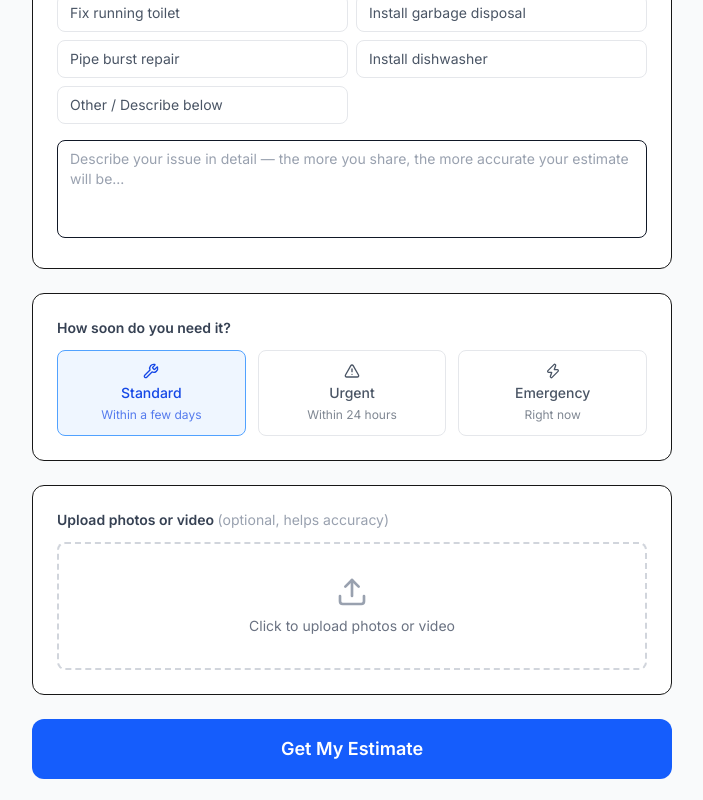
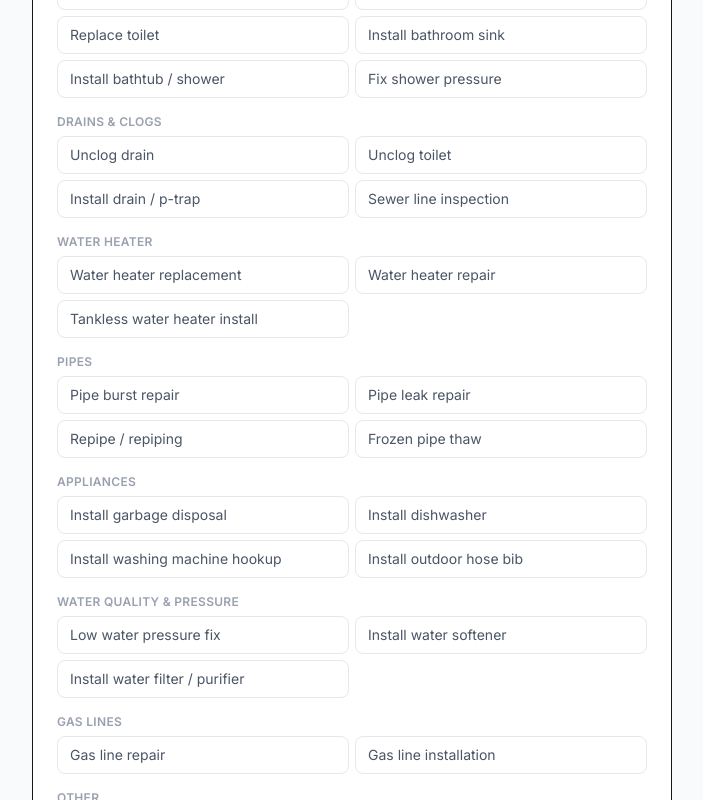
Before and after one commit to behniab/trade-smith, a Next.js app: page /request-quote in a window 1280 px wide. Shown: the part 360-1160 px from the top of the page, without its empty margins (288-991 px from the left). Built offline with nearby package versions, Linux system fonts and the light colour scheme.

Commit message:
Expand quote job types with 30 options grouped by category

```diff
--- a/src/app/request-quote/page.tsx
+++ b/src/app/request-quote/page.tsx
@@ -7,17 +7,77 @@ import Link from 'next/link'
 import { QuoteEstimate, UrgencyLevel } from '@/types'
 import { formatCurrency } from '@/lib/utils'
 
-const JOB_TYPES = [
+const JOB_CATEGORIES: { label: string; jobs: string[] }[] = [
+  {
+    label: 'Faucets & Fixtures',
+    jobs: [
       'Fix leaking faucet',
+      'Replace faucet',
+      'Fix running toilet',
+      'Install toilet',
+      'Replace toilet',
+      'Install bathroom sink',
+      'Install bathtub / shower',
+      'Fix shower pressure',
+    ],
+  },
+  {
+    label: 'Drains & Clogs',
+    jobs: [
       'Unclog drain',
-  'Install toilet',
+      'Unclog toilet',
+      'Install drain / p-trap',
+      'Sewer line inspection',
+    ],
+  },
+  {
+    label: 'Water Heater',
+    jobs: [
       'Water heater replacement',
-  'Fix running toilet',
+      'Water heater repair',
+      'Tankless water heater install',
+    ],
+  },
+  {
+    label: 'Pipes',
+    jobs: [
+      'Pipe burst repair',
+      'Pipe leak repair',
+      'Repipe / repiping',
+      'Frozen pipe thaw',
+    ],
+  },
+  {
+    label: 'Appliances',
+    jobs: [
       'Install garbage disposal',
-  'Pipe burst repair',
       'Install dishwasher',
-  'Other / Describe below',
+      'Install washing machine hookup',
+      'Install outdoor hose bib',
+    ],
+  },
+  {
+    label: 'Water Quality & Pressure',
+    jobs: [
+      'Low water pressure fix',
+      'Install water softener',
+      'Install water filter / purifier',
+    ],
+  },
+  {
+    label: 'Gas Lines',
+    jobs: [
+      'Gas line repair',
+      'Gas line installation',
+    ],
+  },
+  {
+    label: 'Other',
+    jobs: ['Other / Describe below'],
+  },
 ]
+
+const JOB_TYPES = JOB_CATEGORIES.flatMap(c => c.jobs)
 
 const URGENCY_OPTIONS: { value: UrgencyLevel; label: string; desc: string; icon: React.ReactNode }[] = [
   { value: 'standard', label: 'Standard', desc: 'Within a few days', icon: <Wrench className="w-4 h-4" /> },
@@ -122,15 +182,19 @@ export default function RequestQuotePage() {
 
       <div className="max-w-2xl mx-auto px-4 py-12">
         <h1 className="text-3xl font-bold text-gray-900 mb-2">Get an Instant Quote</h1>
-        <p className="text-gray-500 mb-8">Describe your job and our AI will generate a cost estimate in seconds.</p>
+        <p className="text-gray-500 mb-8">Describe your job and we&apos;ll generate a cost estimate in seconds.</p>
 
         {!estimate ? (
           <form onSubmit={handleGetEstimate} className="space-y-6">
             {/* Job type */}
             <div className="bg-white rounded-xl border p-6">
-              <label className="block text-sm font-semibold text-gray-700 mb-3">What do you need done?</label>
-              <div className="grid grid-cols-2 gap-2 mb-4">
-                {JOB_TYPES.map(jt => (
+              <label className="block text-sm font-semibold text-gray-700 mb-4">What do you need done?</label>
+              <div className="space-y-4 mb-4">
+                {JOB_CATEGORIES.map(cat => (
+                  <div key={cat.label}>
+                    <p className="text-xs font-semibold text-gray-400 uppercase tracking-wide mb-1.5">{cat.label}</p>
+                    <div className="grid grid-cols-2 gap-1.5">
+                      {cat.jobs.map(jt => (
                         <button
                           key={jt}
                           type="button"
@@ -141,6 +205,9 @@ export default function RequestQuotePage() {
                         >
                           {jt}
                         </button>
+                      ))}
+                    </div>
+                  </div>
                 ))}
               </div>
               <textarea
```
Lines whose indentation alone changed are shown as unchanged.
